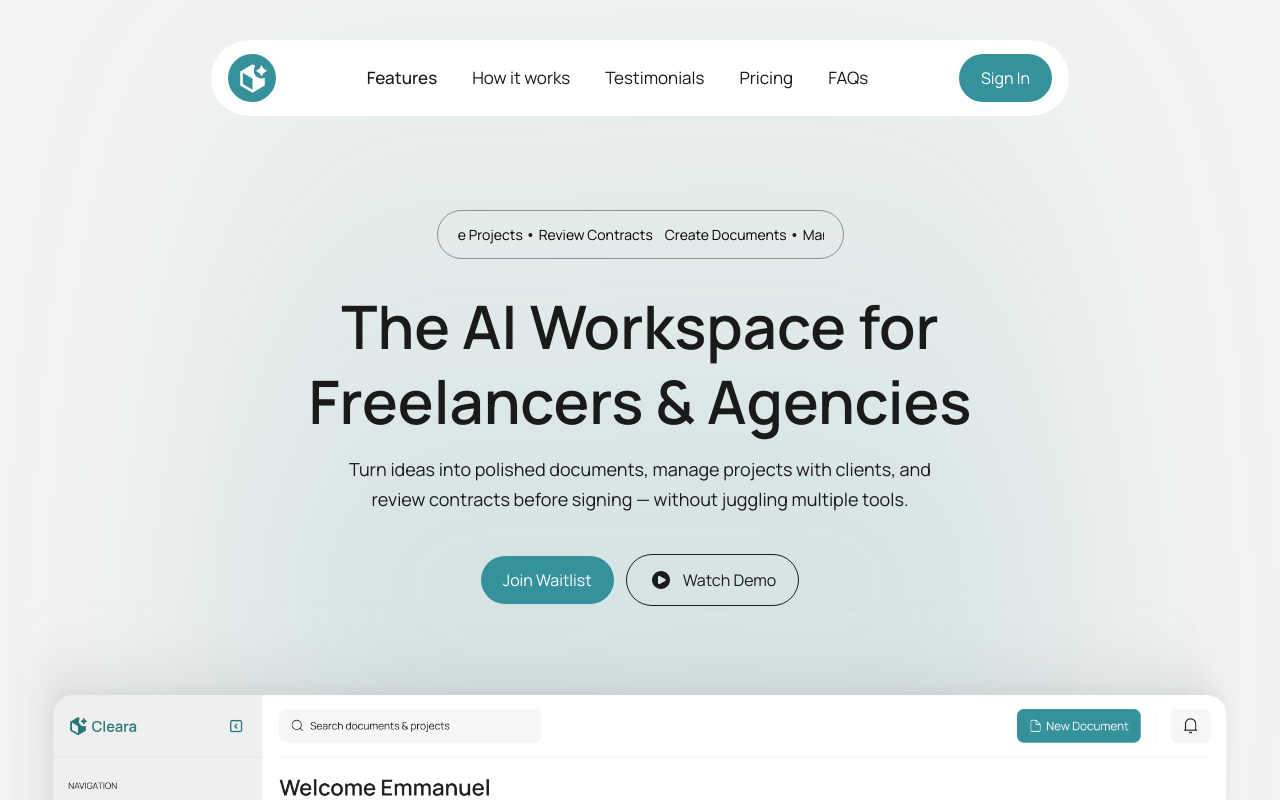
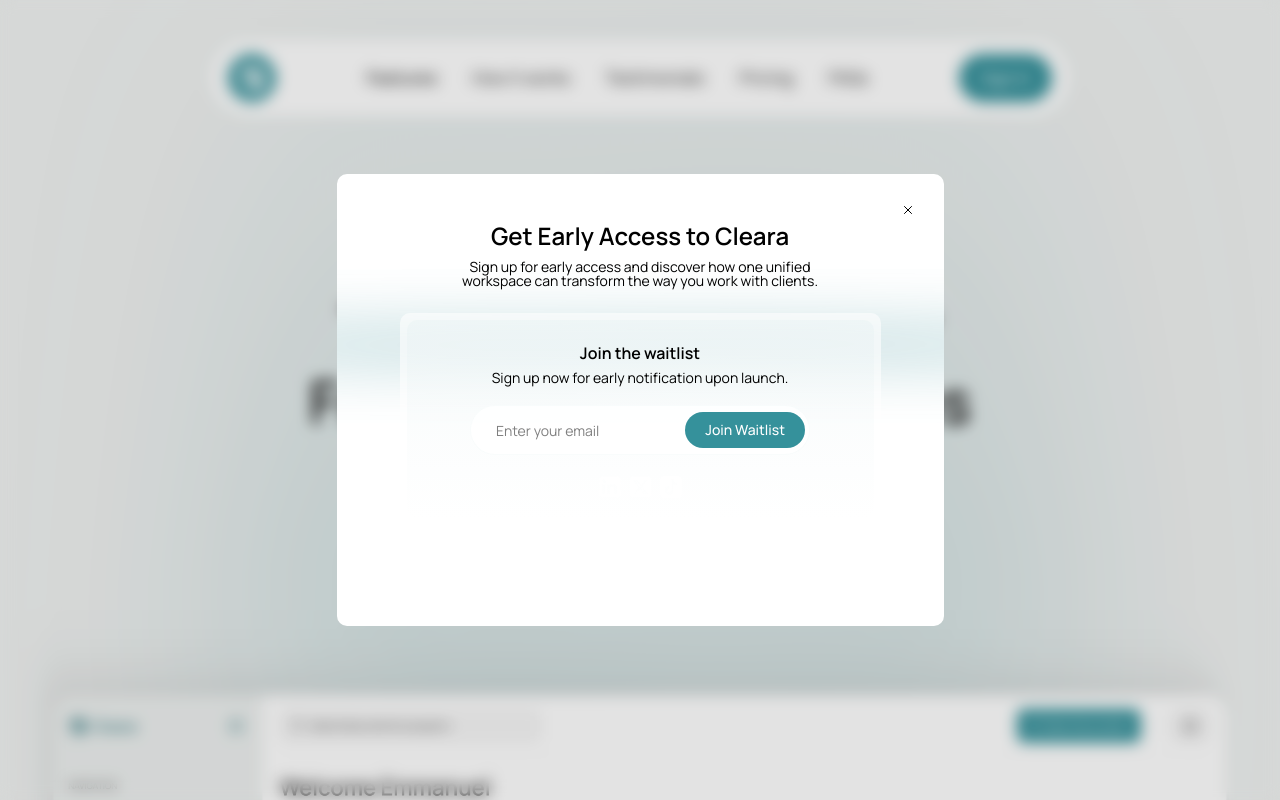
Before and after one commit to Abdulmalik-Ayorinde/Cleara-landing-page, a Next.js app: page / in a window 1280 px wide. Both pictures are taken after a click on the button "Join Waitlist". Shown: the top 800 px of the page. Built offline with nearby package versions, Linux system fonts and the light colour scheme.

Commit message:
feat: add waitlist modal with email input and social links from Figma design

```diff
--- a/app/page.tsx
+++ b/app/page.tsx
@@ -35,7 +35,7 @@
   },
   {
     icon: "/assets/icons/collaborate.svg",
-    title: "Client Collaboration",
+    title:   "Client Collaboration",
     description:
       "Reduce back and forth communication by giving clients direct access to project updates, milestones, and deliverables whenever they need.",
   },
@@ -204,6 +204,7 @@
   const [billing, setBilling] = useState<"monthly" | "yearly">("monthly");
   const [testimonialIdx, setTestimonialIdx] = useState(0);
   const [activeFeature, setActiveFeature] = useState(0);
+  const [showWaitlist, setShowWaitlist] = useState(false);
 
   return (
     <main className="overflow-x-hidden">
@@ -317,7 +318,7 @@
               </p>
             </div>
             <div className="flex items-center gap-[12px]">
-              <button className="bg-primary text-white text-[16px] font-normal px-[22px] py-[13px] rounded-[30px] leading-[22px]">
+              <button onClick={() => setShowWaitlist(true)} className="bg-primary text-white text-[16px] font-normal px-[22px] py-[13px] rounded-[30px] leading-[22px]">
                 Join Waitlist
               </button>
               <button className="border border-dark flex items-center gap-[10px] px-[22px] py-[13px] rounded-[30px] text-[16px] text-dark font-normal">
@@ -943,6 +944,110 @@
           </div>
         </div>
       </footer>
+
+      {/* ──────── WAITLIST MODAL ──────── */}
+      <AnimatePresence>
+        {showWaitlist && (
+          <motion.div
+            key="waitlist-overlay"
+            initial={{ opacity: 0 }}
+            animate={{ opacity: 1 }}
+            exit={{ opacity: 0 }}
+            transition={{ duration: 0.2 }}
+            onClick={() => setShowWaitlist(false)}
+            className="fixed inset-0 z-50 flex items-center justify-center bg-[rgba(26,26,26,0.12)] backdrop-blur-[7.5px]"
+          >
+            <motion.div
+              key="waitlist-modal"
+              initial={{ opacity: 0, scale: 0.95, y: 20 }}
+              animate={{ opacity: 1, scale: 1, y: 0 }}
+              exit={{ opacity: 0, scale: 0.95, y: 20 }}
+              transition={{ duration: 0.3, ease: "easeOut" }}
+              onClick={(e) => e.stopPropagation()}
+              className="relative bg-white rounded-[10px] w-full max-w-[607px] overflow-hidden"
+              style={{ minHeight: "452px" }}
+            >
+              <div className="absolute inset-0 overflow-hidden pointer-events-none">
+                <img
+                  src="/assets/icons/hero-vector.svg"
+                  alt=""
+                  className="absolute w-[1618px] h-[153.5px] left-1/2 -translate-x-1/2 top-[95px] max-w-none"
+                />
+              </div>
+
+              <button
+                onClick={() => setShowWaitlist(false)}
+                className="absolute top-[20px] right-[20px] z-10 size-[32px] flex items-center justify-center rounded-full hover:bg-surface-hover transition-colors"
+              >
+                <img
+                  src="/assets/icons/cancel.svg"
+                  alt="Close"
+                  className="size-[16px]"
+                />
+              </button>
+
+              <div className="relative z-[1] flex flex-col items-center text-center pt-[50px] px-10">
+                <p className="text-[24px] font-semibold leading-[24px] text-black max-w-[357px]">
+                  Get Early Access to Cleara
+                </p>
+                <p className="mt-[12px] text-[14px] font-normal leading-[14px] text-black max-w-[357px]">
+                  Sign up for early access and discover how one unified workspace
+                  can transform the way you work with clients.
+                </p>
+              </div>
+
+              <div className="relative z-[1] mx-[63px] mt-[25px] mb-[30px] bg-white/60 rounded-[10px] overflow-hidden">
+                <div className="bg-gradient-to-b from-primary-100/20 to-transparent mx-[7px] mt-[7px] mb-[7px] rounded-[10px] flex flex-col items-center pt-[25px] pb-[20px]">
+                  <p className="text-[16px] font-semibold leading-[16px] text-black">
+                    Join the waitlist
+                  </p>
+                  <p className="mt-[10px] text-[14px] font-normal leading-[14px] text-black">
+                    Sign up now for early notification upon launch.
+                  </p>
+
+                  <div className="mt-[20px] flex items-center bg-[rgba(255,255,255,0.83)] border border-primary-100/15 rounded-[50px] h-[50px] w-[340px] max-w-full">
+                    <input
+                      type="email"
+                      placeholder="Enter your email"
+                      className="flex-1 bg-transparent text-[14px] text-black placeholder:text-black/50 outline-none pl-[25px] pr-2"
+                    />
+                    <button
+                      onClick={() => setShowWaitlist(false)}
+                      className="bg-primary text-white text-[14px] font-medium leading-[14px] px-[20px] py-[11px] rounded-[50px] mr-[4px] shrink-0 hover:bg-primary-700 transition-colors"
+                    >
+                      Join Waitlist
+                    </button>
+                  </div>
+
+                  <div className="mt-[20px] flex items-center gap-[8px]">
+                    <a href="#">
+                      <img
+                        src="/assets/icons/linkedin.svg"
+                        alt="LinkedIn"
+                        className="size-[24px]"
+                      />
+                    </a>
+                    <a href="#">
+                      <img
+                        src="/assets/icons/x-twitter.svg"
+                        alt="X"
+                        className="w-[21px] h-[24px]"
+                      />
+                    </a>
+                    <a href="#">
+                      <img
+                        src="/assets/icons/tiktok.svg"
+                        alt="TikTok"
+                        className="size-[24px]"
+                      />
+                    </a>
+                  </div>
+                </div>
+              </div>
+            </motion.div>
+          </motion.div>
+        )}
+      </AnimatePresence>
     </main>
   );
 }
```
